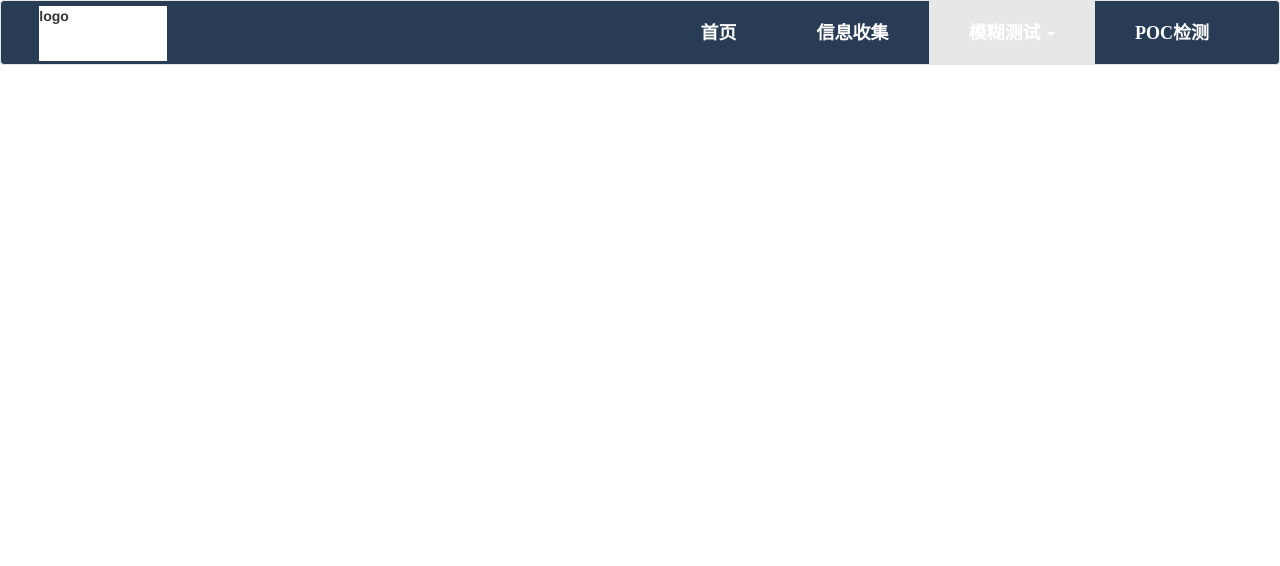
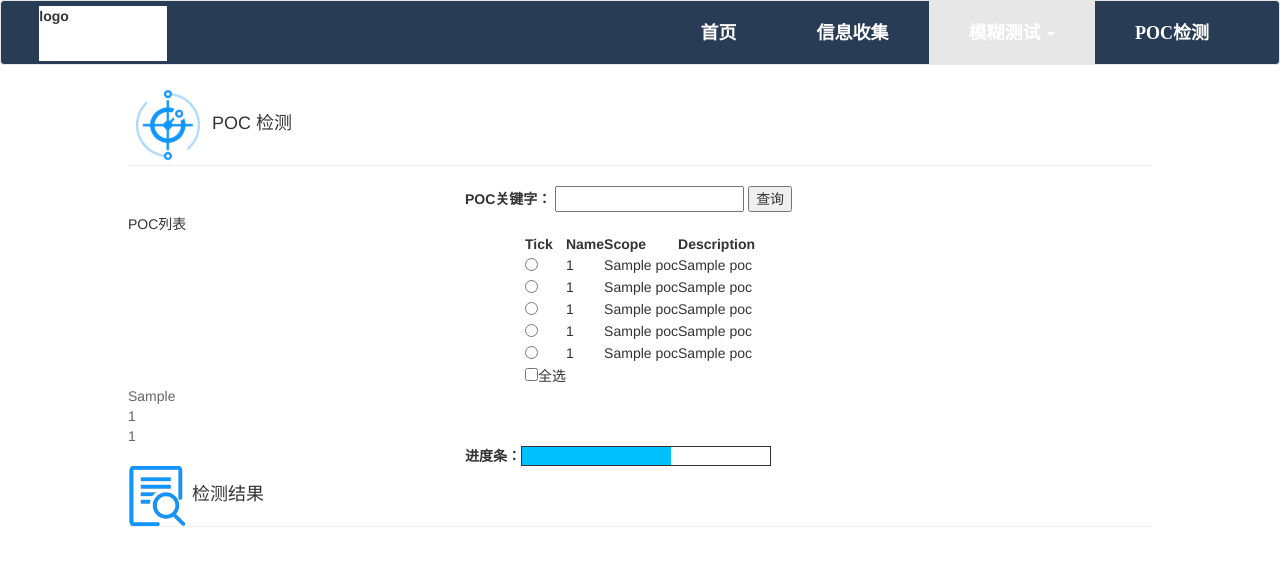
Before and after one commit to S33K1T/SeekDog, a Python web app: template templates/pages/poc/poc.html in a window 1280 px wide. Shown: the top 566 px of the page. Run offline with Jinja, Linux system fonts and the light colour scheme; the template is opened without the code that fills it: most values are stand-ins (such as "Sample title", 1, 10 or a date in 2020).

Commit message:
change img chinese_name into english_name

```diff
--- /dev/null
+++ b/static/css/poc.css
@@ -0,0 +1,44 @@
+.poc-title {
+    font-size: 18px;
+}
+
+hr {
+    margin-top: 0px;
+    width: 100%;
+}
+
+.poc-search {
+    width: 350px;
+}
+
+.poc-info {
+    display: inline-block;
+    font-size: 14px;
+    color:#666;
+}
+
+.poc-progress-bar {
+    width: 350px;
+    height: 20px;
+    display: flex;
+}
+
+.poc-progress-bar > * {
+    margin: 0px;
+}
+
+.bar-cnt > div {
+    margin: 0px;
+    height: 20px;
+}
+
+.out-bar {
+    position: absolute;
+    width: 250px;
+    border: 1px solid;
+}
+
+.in-bar {
+    width: 150px;
+    background-color: deepskyblue;
+}
--- a/templates/pages/poc/poc.html
+++ b/templates/pages/poc/poc.html
@@ -5,6 +5,7 @@
     <title>POC检测</title>
     <link rel="stylesheet" href="../../../static/css/common.css">
     <link rel="stylesheet" href="../../../static/css/bootstrap.min.css">
+    <link rel="stylesheet" href="../../../static/css/poc.css">
 </head>
 <body>
 <!--导航-->
@@ -43,7 +44,81 @@
         </div>
     </nav>
 </div>
-
+<div class="main">
+    <img src="../../../static/img/web_scan.png" style="width: 80px;">
+    <span class="poc-title">POC 检测</span>
+    <hr>
+    <div class="poc-search">
+        <label>POC关键字：</label>
+        <input class="poc-search-text" type="text">
+        <input class="poc-search-btn" type="button" value="查询">
+    </div>
+    <div class="poc-list">
+        POC列表
+        <table class="am-table am-table-striped am-table-hover table-main">
+            <thead>
+            <tr>
+                <th>Tick</th>
+                <th class="poc-name">Name</th>
+                <th class="poc_scope">Scope</th>
+                <th class="poc_description">Description</th>
+            </tr>
+            </thead>
+            <tbody>
+            <tr>
+                <td><input type="radio" name="check"></td>
+                <td class="list_0_0 am-hide-sm-only">{{ poc_list.0.0 }}</td>
+                <td class="list_0_1 am-hide-sm-only">{{ poc_list.0.1 }}</td>
+                <td class="list_0_2 am-hide-sm-only">{{ poc_list.0.2 }}</td>
+            </tr>
+            <tr>
+                <td><input type="radio" name="check"></td>
+                <td class="list_1_0 am-hide-sm-only">{{ poc_list.1.0 }}</td>
+                <td class="list_1_1 am-hide-sm-only">{{ poc_list.1.1 }}</td>
+                <td class="list_1_2 am-hide-sm-only">{{ poc_list.1.2 }}</td>
+            </tr>
+            <tr>
+                <td><input type="radio" name="check"></td>
+                <td class="list_2_0 am-hide-sm-only">{{ poc_list.2.0 }}</td>
+                <td class="list_2_1 am-hide-sm-only">{{ poc_list.2.1 }}</td>
+                <td class="list_2_2 am-hide-sm-only">{{ poc_list.2.2 }}</td>
+            </tr>
+            <tr>
+                <td><input type="radio" name="check"></td>
+                <td class="list_3_0 am-hide-sm-only">{{ poc_list.3.0 }}</td>
+                <td class="list_3_1 am-hide-sm-only">{{ poc_list.3.1 }}</td>
+                <td class="list_3_2 am-hide-sm-only">{{ poc_list.3.2 }}</td>
+            </tr>
+            <tr>
+                <td><input type="radio" name="check"></td>
+                <td class="list_4_0 am-hide-sm-only">{{ poc_list.4.0 }}</td>
+                <td class="list_4_1 am-hide-sm-only">{{ poc_list.4.1 }}</td>
+                <td class="list_4_2 am-hide-sm-only">{{ poc_list.4.2 }}</td>
+            </tr>
+            <tr>
+                <td><input type="checkbox" class="all-tick">全选</td>
+            </tr>
+            </tbody>
+        </table>
+    </div>
+    <div class="poc-info">
+        {{ POC_version }}<br>
+        {{ CMS_num }}<br>
+        <span class="poc-num">{{ POC_num }}</span>
+    </div>
+    <div class="poc-progress-bar">
+        <label>进度条：</label>
+        <div class="bar-cnt">
+            <div class="out-bar"></div>
+            <div class="in-bar"></div>
+        </div>
+    </div>
+    <div class="poc-result">
+        <img src="../../../static/img/scan_result.png" style="width: 60px;">
+        <span class="poc-title">检测结果</span>
+    <hr>
+    </div>
+</div>
 <script src="../../../static/js/jquery-1.9.1.js"></script>
 <script src="../../../static/js/bootstrap.min.js"></script>
 </body>
```
Also changed, not shown: static/img/scan_result.png (renamed from static/img/查询结果.png), static/img/web_scan.png (renamed from static/img/网络扫描.png).
